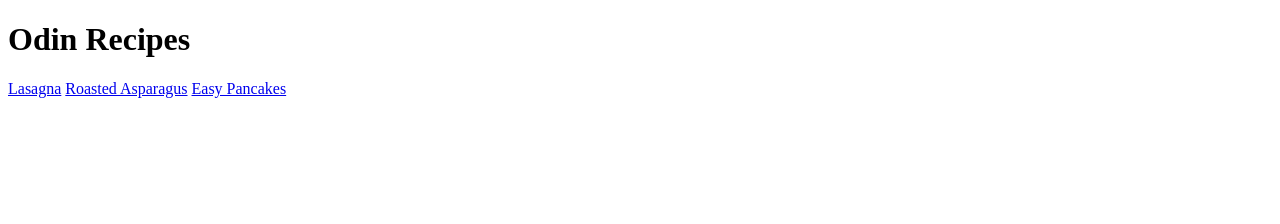
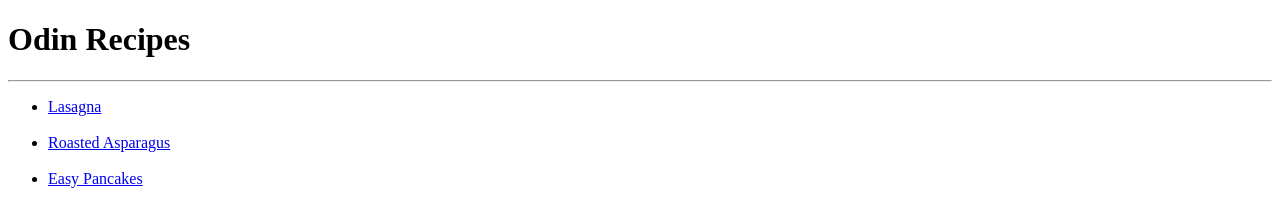
Before and after one commit to Ha-Mundo/odin-recipes, a plain HTML site: page index.html in a window 1280 px wide. Drawn offline with Linux system fonts and the light colour scheme.

Commit message:
last update

```diff
--- a/index.html
+++ b/index.html
@@ -6,8 +6,16 @@
     </head>
     <body>
         <h1>Odin Recipes</h1>
-        <a href="./recipes/lasagna.html">Lasagna</a>
-        <a href="./recipes/oven-roasted-asparagus.html">Roasted Asparagus</a>
-        <a href="./recipes/easy-pancakes.html">Easy Pancakes</a>
+        <hr>
+        <ul>
+            <li><a href="./recipes/lasagna.html">Lasagna</a></li>
+            <br>
+            <li><a href="./recipes/oven-roasted-asparagus.html">Roasted Asparagus</a></li>
+            <br>
+            <li><a href="./recipes/easy-pancakes.html">Easy Pancakes</a></li>
+        </ul>
+
+
+
     </body>
 </html>
```
Also changed, not shown: recipes/easy-pancakes.html (+2 -2 lines), recipes/oven-roasted-asparagus.html (+1 -1 lines).
